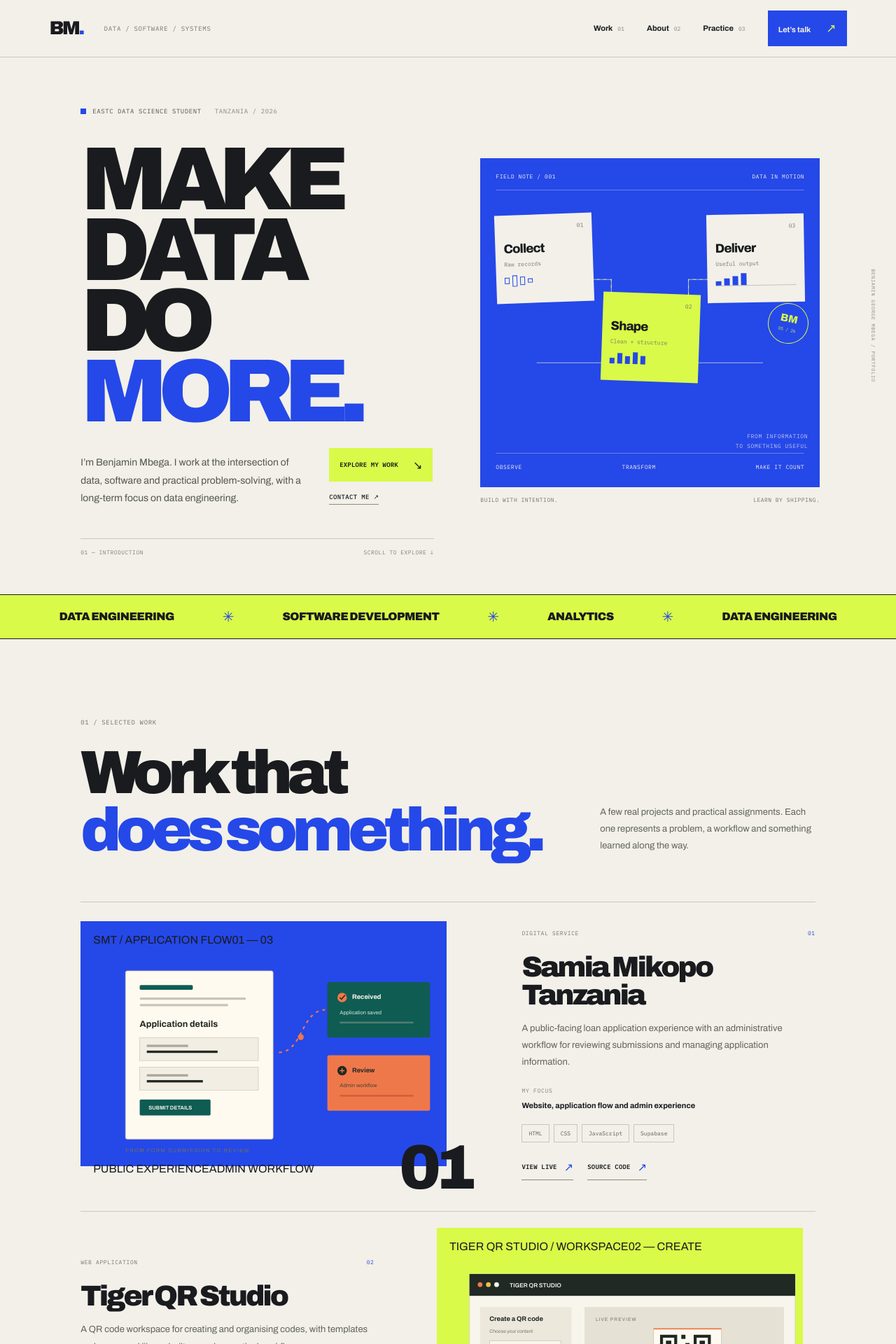
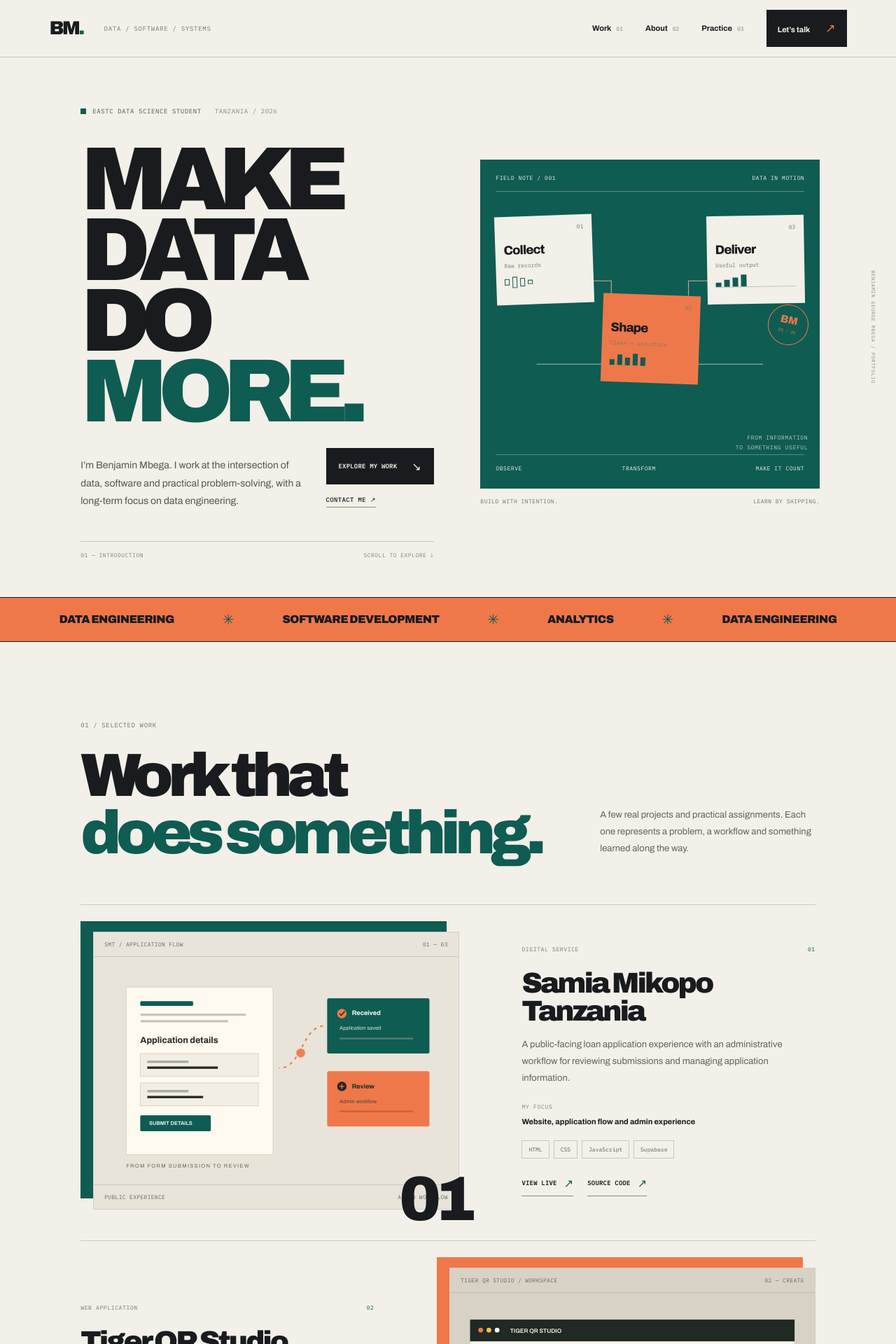
Before and after one commit to Bentiger255/my-portifolio, a React (Vite) app: page / in a window 1280 px wide. Shown: the top 1920 px of the page at 70% size. Built offline with nearby package versions, Linux system fonts and the light colour scheme.

Commit message:
Refine portfolio colors, buttons, and motion design

```diff
--- a/src/index.css
+++ b/src/index.css
@@ -15,9 +15,9 @@
   --ink: #191b1f;
   --muted: #666861;
   --line: #c9c8be;
-  --blue: #2548e8;
-  --blue-dark: #1736c6;
-  --lime: #d9fa48;
+  --blue: #0f5c53;
+  --blue-dark: #0b403a;
+  --lime: #ef784a;
   --mono: 'IBM Plex Mono', monospace;
   scroll-behavior: smooth;
   scroll-padding-top: 90px;
@@ -42,8 +42,8 @@ a:focus-visible, button:focus-visible { outline: 2px solid var(--blue); outline-
 .navigation > a { display: inline-flex; align-items: baseline; gap: 7px; font-size: 11px; font-weight: 700; transition: color .18s; }
 .navigation > a > span { color: #888980; font: 8px var(--mono); }
 .navigation > a:hover { color: var(--blue); }
-.navigation .nav-contact { gap: 22px; padding: 13px 15px; background: var(--blue); color: var(--paper); }
-.navigation .nav-contact b { color: var(--lime); font-size: 17px; font-weight: 500; }
+.navigation .nav-contact { gap: 22px; padding: 13px 15px; background: var(--ink); color: var(--paper); border: 1px solid var(--ink); }
+.navigation .nav-contact b { color: var(--lime); font-size: 17px; font-weight: 500; }\n.navigation .nav-contact:hover { background: var(--lime); border-color: var(--lime); color: var(--ink); }\n.navigation .nav-contact:hover b { color: var(--ink); }
 .mobile-menu { display: none; }
 
 .hero { position: relative; display: grid; grid-template-columns: 1.02fr .98fr; align-items: center; gap: 5.2vw; min-height: 690px; padding: 70px 8.5vw 54px 9vw; }
@@ -57,7 +57,7 @@ a:focus-visible, button:focus-visible { outline: 2px solid var(--blue); outline-
 .hero-bottom { display: grid; grid-template-columns: minmax(180px, 330px) auto; align-items: end; gap: 25px; }
 .hero-bottom > p { max-width: 340px; margin: 0; color: #55574f; font-size: 14px; line-height: 1.8; }
 .hero-links { display: flex; align-items: flex-start; flex-direction: column; gap: 16px; padding-bottom: 3px; }
-.primary-link { display: inline-flex; align-items: center; gap: 21px; padding: 14px 15px; background: var(--lime); font: 600 9px var(--mono); letter-spacing: .02em; white-space: nowrap; transition: background .18s, color .18s; }
+.primary-link { display: inline-flex; align-items: center; gap: 21px; padding: 15px 17px; background: var(--ink); color: var(--paper); border: 1px solid var(--ink); font: 600 9px var(--mono); letter-spacing: .02em; white-space: nowrap; transition: background .2s, color .2s, transform .2s; }
 .primary-link span { font-size: 16px; }
 .primary-link:hover { background: var(--blue); color: var(--paper); }
 .underlined-link { display: inline-block; padding-bottom: 5px; border-bottom: 1px solid #8b8d83; font: 500 9px var(--mono); letter-spacing: .04em; }
@@ -126,8 +126,8 @@ a:focus-visible, button:focus-visible { outline: 2px solid var(--blue); outline-
 .project-image-wrap > img { width: 100%; height: 100%; object-fit: cover; object-position: top center; transition: transform .45s cubic-bezier(.2,.65,.25,1); }
 .project-visual:hover .project-image-wrap > img { transform: scale(1.025); }
 .image-corner { position: absolute; bottom: 0; left: 0; padding: 10px 12px; background: var(--ink); color: var(--paper); font: 8px var(--mono); letter-spacing: .05em; }
-.image-open { position: absolute; top: 12px; right: 12px; display: flex; align-items: center; justify-content: center; width: 38px; height: 38px; background: var(--lime); color: var(--ink); font-size: 20px; transition: background .18s, color .18s; }
-.image-open:hover { background: var(--blue); color: var(--paper); }
+.image-open { position: absolute; top: 12px; right: 12px; display: flex; align-items: center; justify-content: center; width: 42px; height: 42px; background: var(--ink); border: 1px solid var(--ink); color: var(--paper); font-size: 20px; transition: background .18s, color .18s, transform .18s; }
+.image-open:hover { background: var(--lime); border-color: var(--lime); color: var(--ink); transform: translateY(-2px); }
 .image-fallback { display: flex; align-items: flex-start; justify-content: center; flex-direction: column; gap: 12px; height: 100%; padding: 26px; background: var(--paper-deep); }
 .image-fallback span { color: var(--blue); font: 8px var(--mono); letter-spacing: .1em; }
 .image-fallback strong { max-width: 310px; font-size: clamp(26px, 3vw, 42px); font-weight: 900; line-height: 1; letter-spacing: -.06em; }
@@ -217,9 +217,9 @@ a:focus-visible, button:focus-visible { outline: 2px solid var(--blue); outline-
 .contact-main h2 { margin-top: 25px; font-size: clamp(53px, 7vw, 91px); }
 .contact-main h2 em { color: var(--blue); font-style: normal; }
 .contact-copy > p { max-width: 355px; margin: 0 0 24px; color: #62645c; font-size: 13px; line-height: 1.9; }
-.contact-button { display: inline-flex; justify-content: space-between; align-items: center; gap: 38px; min-width: 235px; padding: 16px; background: var(--blue); color: var(--paper); font: 500 9px var(--mono); }
+.contact-button { display: inline-flex; justify-content: space-between; align-items: center; gap: 38px; min-width: 245px; padding: 17px 18px; background: var(--ink); border: 1px solid var(--ink); color: var(--paper); font: 500 9px var(--mono); transition: background .2s, color .2s, transform .2s; }
 .contact-button span { color: var(--lime); font-size: 17px; }
-.contact-button:hover { background: var(--ink); }
+.contact-button:hover { background: var(--lime); border-color: var(--lime); color: var(--ink); transform: translateY(-2px); }\n.contact-button:hover span { color: var(--ink); }
 .social-row { display: flex; flex-wrap: wrap; gap: 20px; margin-top: 22px; }
 .social-row a { color: #62645c; font: 8px var(--mono); }
 .social-row a:hover { color: var(--blue); }
@@ -359,3 +359,21 @@ a:focus-visible, button:focus-visible { outline: 2px solid var(--blue); outline-
   *, *::before, *::after { scroll-behavior: auto !important; animation-duration: .01ms !important; animation-iteration-count: 1 !important; transition-duration: .01ms !important; }
   [data-reveal] { opacity: 1; transform: none; }
 }
+
+.project-svg-frame { position: relative; display: flex; flex-direction: column; justify-content: space-between; height: clamp(265px, 31vw, 430px); overflow: hidden; border: 1px solid #d1cfc4; }
+.loan-visual { background: #e8e4d9; }
+.qr-visual { background: #d7d2c5; }
+.visual-ui-top, .visual-ui-bottom { position: relative; z-index: 2; display: flex; justify-content: space-between; gap: 12px; padding: 12px 15px; color: #686a60; font: 8px var(--mono); letter-spacing: .04em; }
+.visual-ui-top { border-bottom: 1px solid rgba(32,41,35,.14); }
+.visual-ui-bottom { border-top: 1px solid rgba(32,41,35,.14); }
+.project-art-svg { display: block; width: 100%; min-height: 0; flex: 1; overflow: visible; }
+.loan-route { animation: route-dash 4s linear infinite; }
+.loan-route-dot { transform-box: fill-box; transform-origin: center; animation: dot-pulse 2s ease-in-out infinite; }
+.qr-scan-line { animation: qr-scan 3.2s ease-in-out infinite; }
+@keyframes route-dash { to { stroke-dashoffset: -48; } }
+@keyframes dot-pulse { 0%,100% { transform: scale(1); opacity: .7; } 50% { transform: scale(1.65); opacity: 1; } }
+@keyframes qr-scan { 0%,100% { transform: translateY(0); opacity: .85; } 50% { transform: translateY(110px); opacity: 1; } }
+@media (max-width: 1100px) { .project-svg-frame { height: 340px; } }
+@media (max-width: 760px) { .project-svg-frame { height: clamp(250px, 68vw, 350px); min-height: 250px; } .visual-ui-top, .visual-ui-bottom { padding: 10px; font-size: 7px; } }
+@media (max-width: 390px) { .project-svg-frame { height: 250px; } .visual-ui-top, .visual-ui-bottom { font-size: 6px; } }
+@media (prefers-reduced-motion: reduce) { .loan-route, .loan-route-dot, .qr-scan-line { animation: none !important; } }
```
